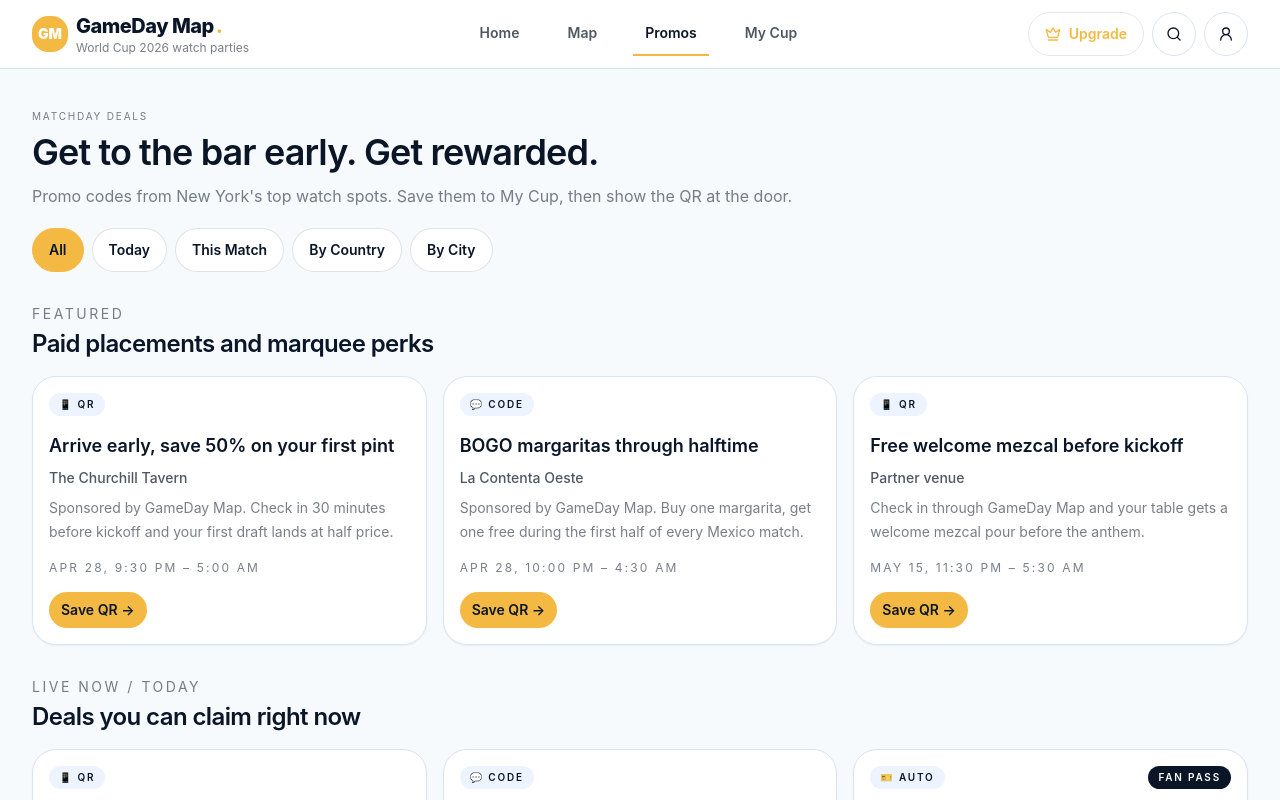
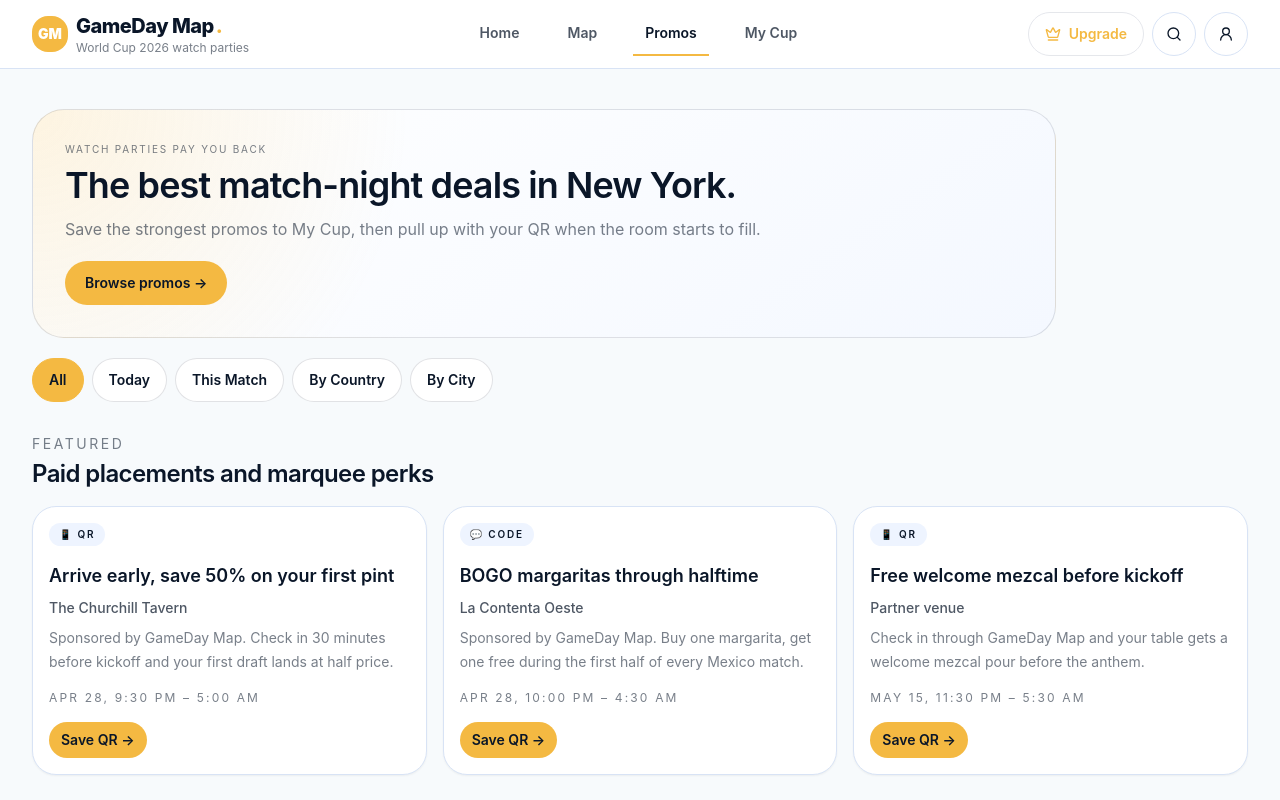
Before and after one commit to davidenyc/worldcupmvp, a Next.js app: page /promos in a window 1280 px wide. Shown: the top 800 px of the page. Built offline with nearby package versions, Linux system fonts and the light colour scheme; no server answers.

Commit message:
feat(promos): /promos hub — hero, featured, live today

```diff
--- a/components/promos/PromosHero.tsx
+++ b/components/promos/PromosHero.tsx
@@ -7,14 +7,20 @@ export function PromosHero({
   cityLabel: string;
 }) {
   return (
-    <section className="max-w-4xl">
-      <div className="text-[10px] uppercase tracking-[0.18em] text-mist">Matchday deals</div>
+    <section className="max-w-5xl rounded-[2rem] border border-line bg-[radial-gradient(circle_at_top_left,rgba(244,185,66,0.16),transparent_36%),linear-gradient(145deg,var(--bg-surface),var(--bg-surface-elevated))] p-6 sm:p-8">
+      <div className="text-[10px] uppercase tracking-[0.18em] text-mist">Watch parties pay you back</div>
       <h1 className="mt-2 text-3xl font-semibold tracking-tight text-deep sm:text-4xl">
-        Get to the bar early. Get rewarded.
+        The best match-night deals in {cityLabel}.
       </h1>
-      <p className="mt-3 text-sm leading-7 text-mist sm:text-base">
-        Promo codes from {cityLabel}&apos;s top watch spots. Save them to My Cup, then show the QR at the door.
+      <p className="mt-3 max-w-3xl text-sm leading-7 text-mist sm:text-base">
+        Save the strongest promos to My Cup, then pull up with your QR when the room starts to fill.
       </p>
+      <a
+        href="#promo-board"
+        className="mt-5 inline-flex min-h-11 items-center rounded-full bg-gold px-5 text-sm font-semibold text-deep"
+      >
+        Browse promos →
+      </a>
     </section>
   );
 }
--- a/components/promos/PromosPageClient.tsx
+++ b/components/promos/PromosPageClient.tsx
@@ -124,7 +124,7 @@ export function PromosPageClient({
       </section>
 
       {featuredPromos.length ? (
-        <section className="space-y-4">
+        <section id="promo-board" className="space-y-4">
           <div>
             <div className="text-sm uppercase tracking-[0.18em] text-mist">Featured</div>
             <h2 className="mt-1 text-2xl font-semibold tracking-tight text-deep">Paid placements and marquee perks</h2>
@@ -142,7 +142,7 @@ export function PromosPageClient({
         </section>
       ) : null}
 
-      <section className="space-y-4">
+      <section id={featuredPromos.length ? undefined : "promo-board"} className="space-y-4">
         <div>
           <div className="text-sm uppercase tracking-[0.18em] text-mist">Live now / today</div>
           <h2 className="mt-1 text-2xl font-semibold tracking-tight text-deep">Deals you can claim right now</h2>
```
